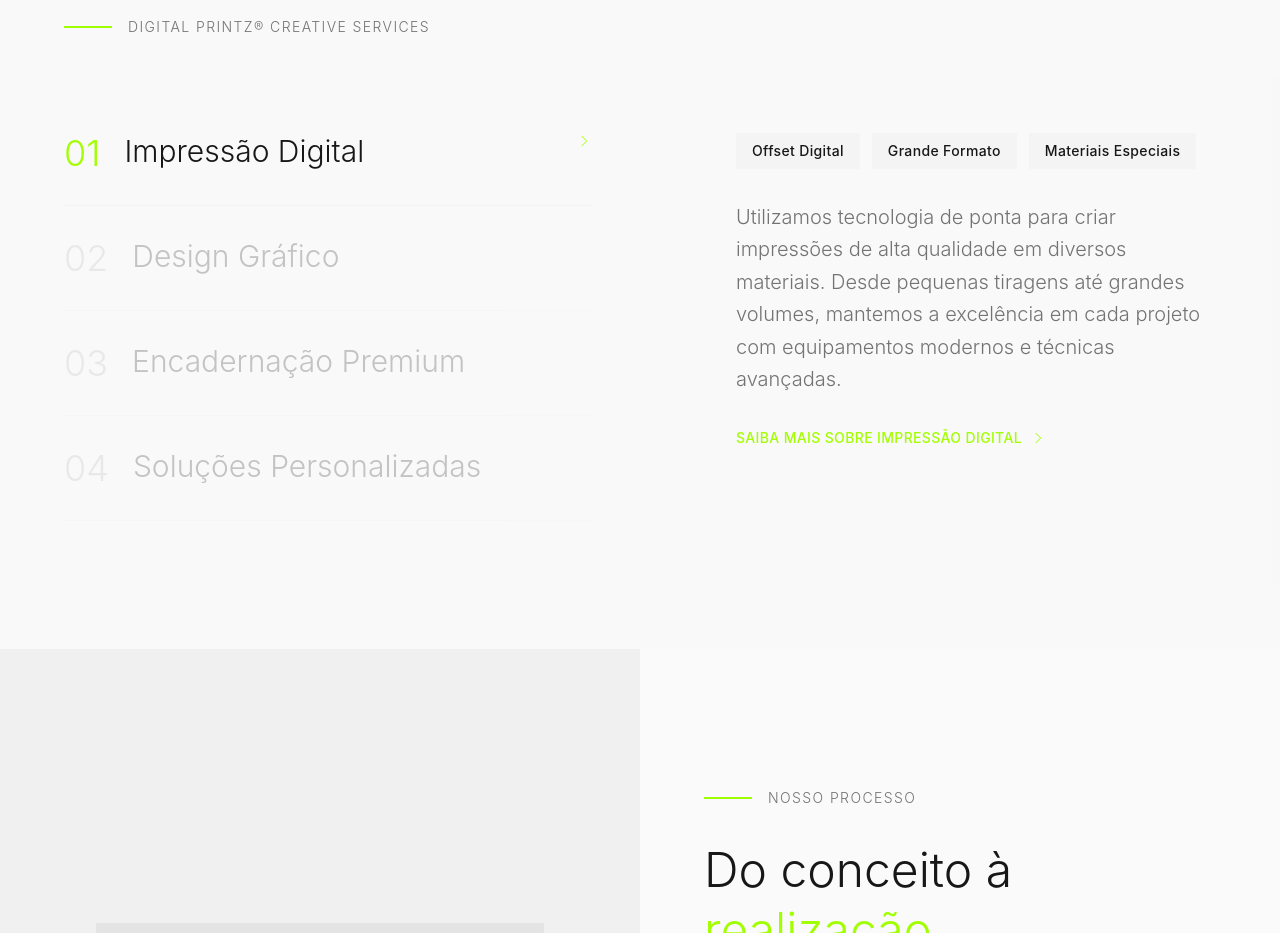
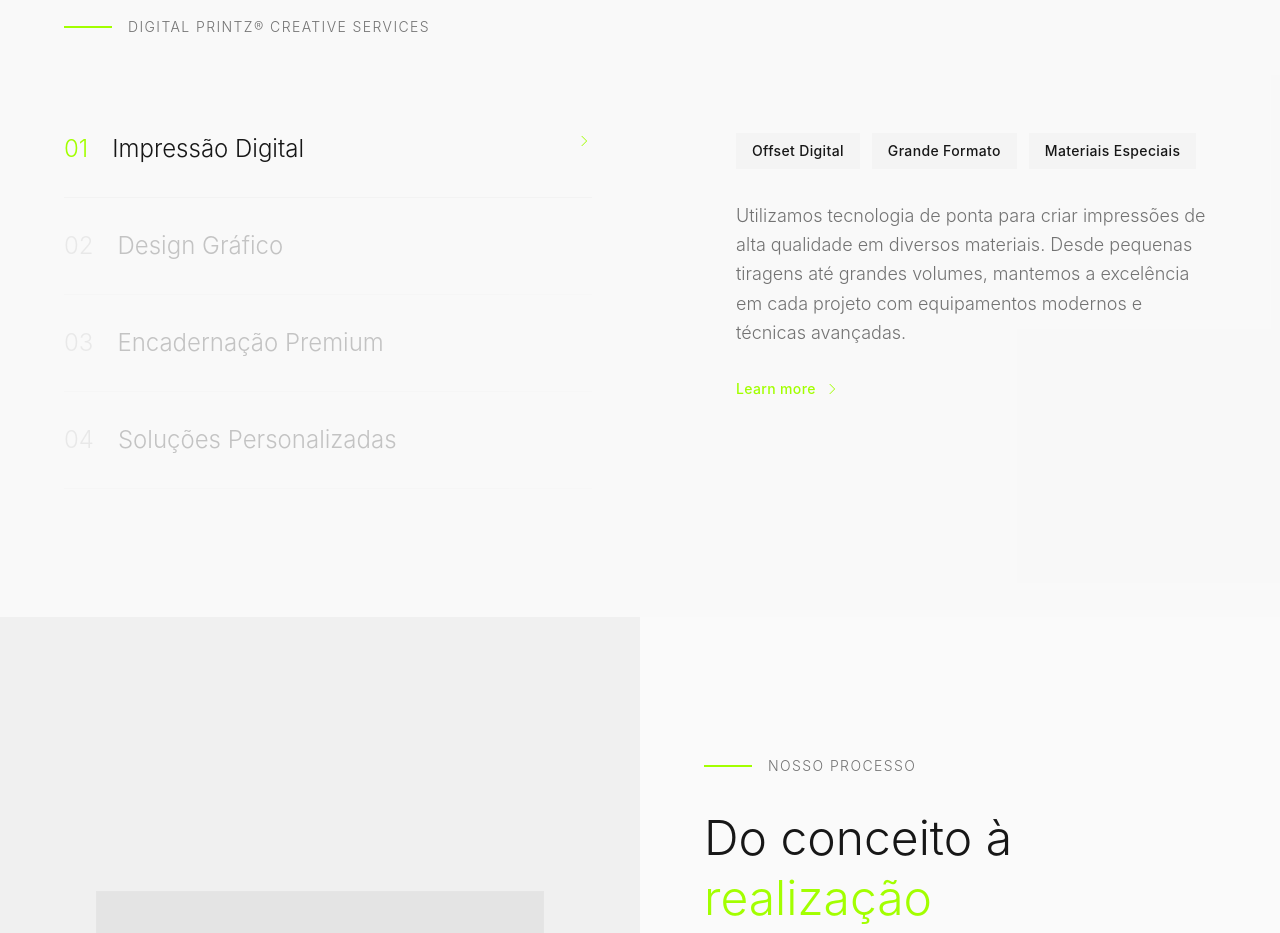
Before and after one commit to nederperfomance/digitalprintz, a React (Vite) app: page / in a window 1280 px wide. Shown: the part 2720-3653 px from the top of the page. Built offline with nearby package versions, Linux system fonts and the light colour scheme.

Commit message:
Adjust service section fonts
Balance font sizes in the service section to match the full-width reference.

```diff
--- a/src/components/ModernServices.tsx
+++ b/src/components/ModernServices.tsx
@@ -57,7 +57,7 @@ const ModernServices = () => {
                 onClick={() => setActiveService(index)}
               >
                 <div className="flex items-start space-x-6">
-                  <span className={`text-4xl font-light transition-colors duration-300 ${
+                  <span className={`text-2xl font-light transition-colors duration-300 ${
                     activeService === index
                       ? 'text-primary'
                       : 'text-muted-foreground/30'
@@ -66,7 +66,7 @@ const ModernServices = () => {
                   </span>
 
                   <div className="flex-1">
-                    <h3 className={`text-3xl font-light transition-colors duration-300 ${
+                    <h3 className={`text-2xl font-light transition-colors duration-300 ${
                       activeService === index
                         ? 'text-foreground'
                         : 'text-muted-foreground'
@@ -103,12 +103,12 @@ const ModernServices = () => {
                 ))}
               </div>
 
-              <p className="text-xl font-light text-muted-foreground leading-relaxed">
+              <p className="text-lg font-light text-muted-foreground leading-relaxed">
                 {services[activeService].description}
               </p>
 
               <div className="flex items-center space-x-2 text-primary hover:text-primary/80 transition-colors cursor-pointer group">
-                <span className="text-sm font-medium tracking-wide">SAIBA MAIS SOBRE {services[activeService].title.toUpperCase()}</span>
+                <span className="text-sm font-medium tracking-wide">Learn more</span>
                 <svg
                   className="w-4 h-4 group-hover:translate-x-1 transition-transform"
                   fill="none"
```
